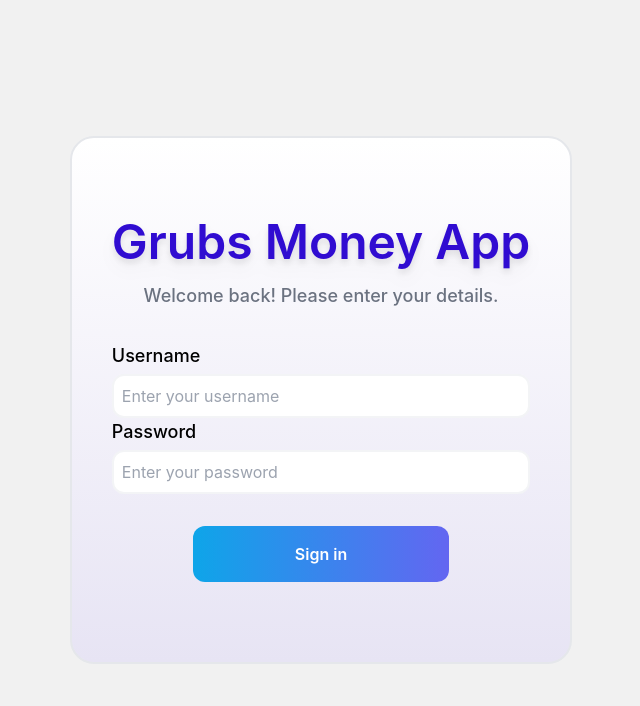
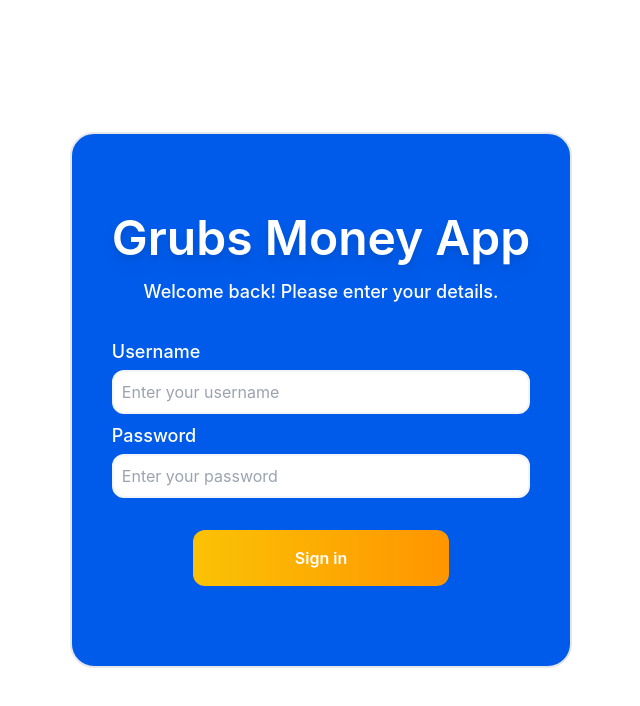
Before and after one commit to jangrubat/bank-app, a React (Create React App) app: page / in a window 1280 px wide. Shown: the top 706 px of the page, without its empty margins (319-959 px from the left). Built offline with nearby package versions, Linux system fonts and the light colour scheme.

Commit message:
Configure React app for deployment Ver 3s

```diff
--- a/src/components/Form.jsx
+++ b/src/components/Form.jsx
@@ -2,16 +2,16 @@ import * as React from 'react';
 
 export default function Form(){
     return(
-        <div className='bg-gradient-to-t from-[rgb(231,228,244)] to-white  px-10 py-20 rounded-3xl border-2'>
-           <h1 className='text-5xl text-[#300cd1] font-semibold drop-shadow-lg'>Grubs Money App</h1>
-           <p className='font-medium text-lg text-center text-gray-500 mt-4'>Welcome back! Please enter your details.</p>
+        <div className='bg-[#005bea]  px-10 py-20 rounded-3xl border-2'>
+           <h1 className='text-5xl text-[#ffffff] font-semibold drop-shadow-lg'>Grubs Money App</h1>
+           <p className=' text-[#ffffff] font-medium text-lg text-center  mt-4'>Welcome back! Please enter your details.</p>
            <div className='mt-8'>
                         <div>
-                            <label className='text-lg font-medium font-bold' htmlFor="">Username</label>
-                            <input className='w-full border-2 border-gray-100 rounded-xl p-2 mt-1' placeholder='Enter your username' />
+                            <label className='text-[#ffffff] text-lg font-medium ' htmlFor="">Username</label>
+                            <input className=' w-full border-2 border-gray-100 rounded-xl p-2 mt-1' placeholder='Enter your username' />
                         </div>
-                        <div>
-                            <label className='text-lg font-medium' htmlFor="">Password</label>
+                        <div className='mt-2'>
+                            <label className='text-[#ffffff] text-lg font-medium' htmlFor="">Password</label>
                             <input className='w-full border-2 border-gray-100 rounded-xl p-2 mt-1' placeholder='Enter your password' type='password' />
                         </div>
 
@@ -19,9 +19,9 @@ export default function Form(){
 
 
            </div>
-            <div className='mt-8 flex items-center justify-center'>
-                <button className='text-white w-64 h-14 bg-gradient-to-r from-sky-500 to-indigo-500 rounded-xl font-semibold active:scale-[.97]   '>Sign in</button>
-            </div>
+                        <div className='mt-8 flex items-center justify-center'>
+                            <button className='text-white w-64 h-14 bg-gradient-to-r from-[#fbc205] to-[#ff9500] rounded-xl font-semibold active:scale-[.97]   '>Sign in</button>
+                        </div>
 
 
         </div>
--- a/src/index.css
+++ b/src/index.css
@@ -8,7 +8,7 @@
 
 body {
   margin: 0;
-  background-color: #f1f1f1;
+  background-color: #ffffff;
   font-family: -apple-system, BlinkMacSystemFont, 'Segoe UI', 'Roboto', 'Oxygen',
     'Ubuntu', 'Cantarell', 'Fira Sans', 'Droid Sans', 'Helvetica Neue',
     sans-serif;
```
Also changed, not shown: src/img/bg-asset1.png (added).
